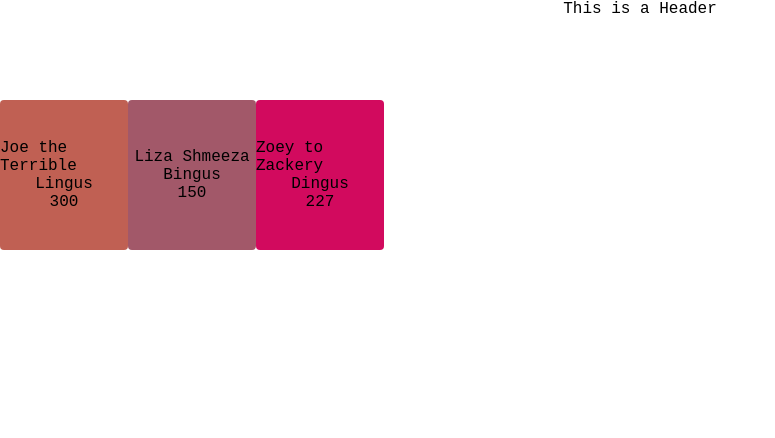
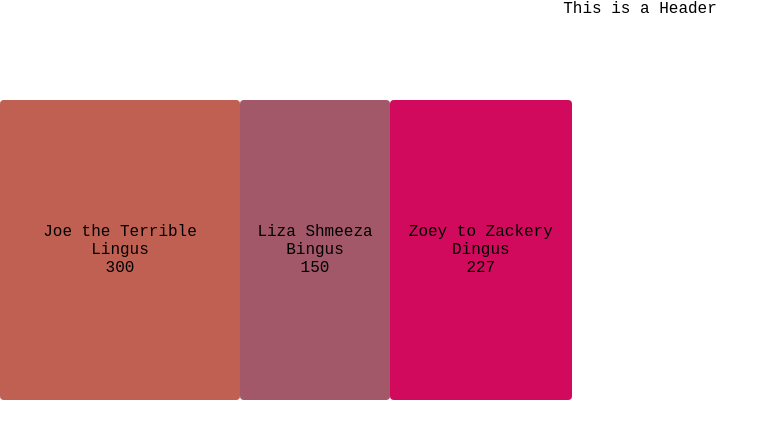
Before and after one commit to GoblinK1ng/Basic-Library, a plain HTML site: page index.html in a window 1280 px wide. Shown: the whole page, without its empty margins (0-775 px from the left). Drawn offline with Linux system fonts and the light colour scheme.

Commit message:
Feature: Books width change based of number of pages

```diff
--- a/index.js
+++ b/index.js
@@ -40,6 +40,10 @@ function displayArray(){
         card.appendChild(authorBook);
         card.appendChild(pagesBook);
 
+        if (myLibrary[i].pages > 200){
+            card.style.width = myLibrary[i].pages*0.8+"px";
+        }
+
         mainIndex.appendChild(card);
         console.log("i")
     }
--- a/style.css
+++ b/style.css
@@ -4,7 +4,8 @@
 }
 
 .card{
-  height: 150px;
+  height: 300px;
+  width: 150px;
   border-radius: 4px;
 
   display: flex;
```
